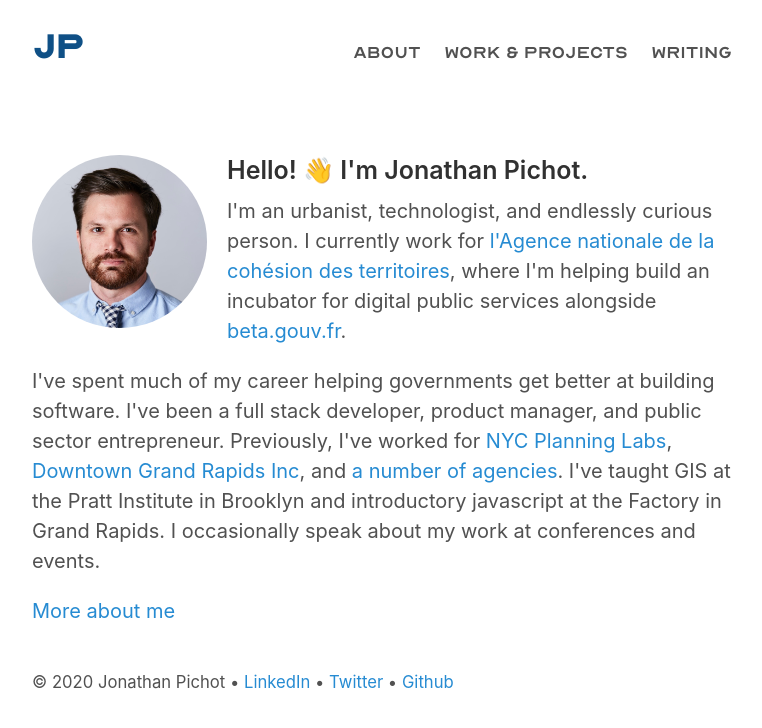
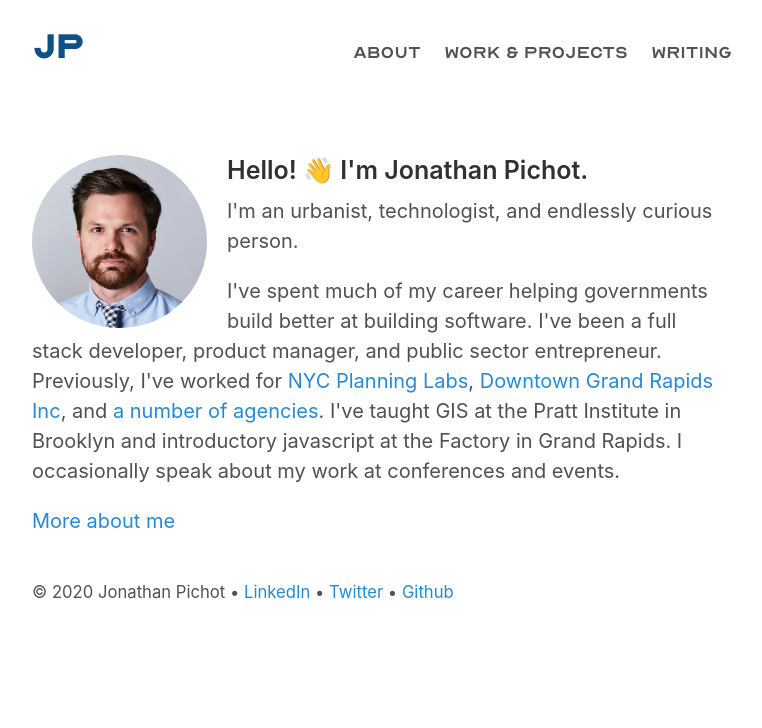
Before and after one commit to pichot/pichot.us, a Jekyll site: the page built from index.html, in a window 1280 px wide. Shown: the top 728 px of the page, without its empty margins (258-1020 px from the left). Built offline with Jekyll 4.4.1, drawn with Linux system fonts in a browser that asks for light colours.

Commit message:
a few precisions

```diff
--- a/_includes/intro.html
+++ b/_includes/intro.html
@@ -5,11 +5,11 @@
   </h3>
   <p>
     I'm an urbanist, technologist, and endlessly curious person.
-    I currently work for <a href="https://www.cohesion-territoires.gouv.fr/lagence-nationale-de-la-cohesion-des-territoires">l'Agence nationale de la cohésion des territoires</a>,
-    where I'm helping build an incubator for digital public services alongside <a href="https://beta.gouv.fr/">beta.gouv.fr</a>.
+    <!-- I currently work for <a href="https://www.cohesion-territoires.gouv.fr/lagence-nationale-de-la-cohesion-des-territoires">l'Agence nationale de la cohésion des territoires</a>,
+    where I'm helping build an incubator for digital public services alongside <a href="https://beta.gouv.fr/">beta.gouv.fr</a>. -->
   </p>
   <p>
-    I've spent much of my career helping governments get better at building software. I've been a full stack developer, product manager, and public sector entrepreneur. Previously,
+    I've spent much of my career helping governments build better at building software. I've been a full stack developer, product manager, and public sector entrepreneur. Previously,
     I've worked for <a href="https://labs.planning.nyc.gov/">NYC Planning Labs</a>, <a href="https://downtowngr.org/">Downtown Grand Rapids Inc</a>, and
     <abbr title="Rapid Development Group">
       <a href="https://www.rapiddg.com/">a</a>
--- a/projects.html
+++ b/projects.html
@@ -5,6 +5,10 @@ title: Work & Projects
 
 {% assign projects = site.projects | sort: 'date' | reverse %}
 {% assign projectsByYear = projects | group_by_exp: "project", "project.date | date: '%Y'" %}
+
+<div class="message">
+  List of projects is incomplete.
+</div>
 
 <ul class="projects grid-list">
   {% for year in projectsByYear %}
```
Also changed, not shown: assets/images/viget1.jpeg (added).
